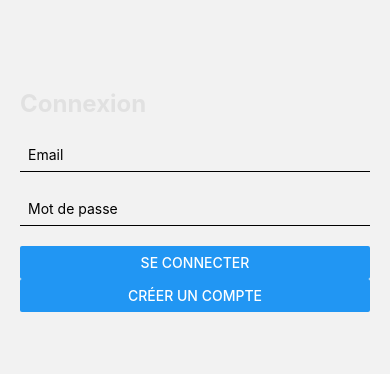
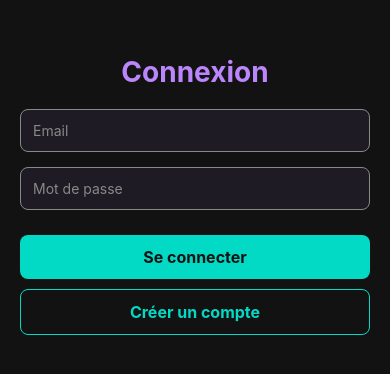
Before and after one commit to Youpsilon/TroDraule, a React Native app: screen /Login in a window 390 px wide. Shown: the part 222-596 px from the top of the page. Built offline with nearby package versions, Linux system fonts and the light colour scheme; no server answers; the database is empty.

Commit message:
login and signup css

```diff
--- a/src/screens/LoginScreen.tsx
+++ b/src/screens/LoginScreen.tsx
@@ -1,5 +1,13 @@
 import React, { useState } from "react";
-import { View, TextInput, Button, StyleSheet } from "react-native";
+import {
+    View,
+    StyleSheet,
+    TouchableOpacity,
+    TextInput,
+    SafeAreaView,
+    FlatList,
+    Image,
+} from 'react-native';
 import { signInWithEmailAndPassword } from "firebase/auth";
 import { auth } from "../../firebaseConfig";
 import { useNavigation } from "@react-navigation/native";
@@ -31,41 +39,96 @@ export default function LoginScreen() {
         <View style={styles.container}>
             <ThemedText style={styles.title}>Connexion</ThemedText>
 
-            {/* Affichage de l'erreur si besoin */}
             {error ? <ThemedText style={styles.error}>{error}</ThemedText> : null}
 
             <TextInput
                 style={styles.input}
                 placeholder="Email"
+                placeholderTextColor="#888"
                 value={email}
-                onChangeText={(text) => {
-                    setEmail(text);
-                }}
+                onChangeText={setEmail}
+                keyboardType="email-address"
             />
 
             <TextInput
                 style={styles.input}
                 placeholder="Mot de passe"
+                placeholderTextColor="#888"
                 value={password}
-                onChangeText={(text) => {
-                    setPassword(text);
-                }}
+                onChangeText={setPassword}
                 secureTextEntry
             />
 
-            <Button title="Se connecter" onPress={handleLogin} />
-            <Button
-                title="Créer un compte"
-                onPress={() => navigation.navigate("SignUp")}
-            />
+            <View style={styles.buttonContainer}>
+                <TouchableOpacity style={styles.button} onPress={handleLogin}>
+                    <ThemedText style={styles.buttonText}>Se connecter</ThemedText>
+                </TouchableOpacity>
 
+                <TouchableOpacity
+                    style={[styles.button, styles.secondaryButton]}
+                    onPress={() => navigation.navigate("SignUp")}
+                >
+                    <ThemedText style={[styles.buttonText, styles.secondaryButtonText]}>
+                        Créer un compte
+                    </ThemedText>
+                </TouchableOpacity>
+            </View>
         </View>
     );
+
 }
 
 const styles = StyleSheet.create({
-    container: { flex: 1, justifyContent: "center", padding: 20 },
-    title: { fontSize: 24, fontWeight: "bold", marginBottom: 20 },
-    input: { borderBottomWidth: 1, marginBottom: 20, padding: 8 },
-    error: { color: "red", marginBottom: 10 },
+    container: {
+        flex: 1,
+        justifyContent: "center",
+        alignItems: "center",
+        padding: 20,
+        backgroundColor: "#121212",
+    },
+    title: {
+        fontSize: 28,
+        fontWeight: "bold",
+        color: "#BB86FC",
+        marginBottom: 20,
+    },
+    input: {
+        width: "100%",
+        backgroundColor: "#1F1B24",
+        color: "#E1E1E1",
+        padding: 12,
+        borderRadius: 8,
+        borderWidth: 1,
+        borderColor: "#888",
+        marginBottom: 15,
+    },
+    error: {
+        color: "#CF6679",
+        fontSize: 14,
+        marginBottom: 10,
+    },
+    buttonContainer: {
+        width: "100%",
+        marginTop: 10,
+    },
+    button: {
+        backgroundColor: "#03dac6",
+        paddingVertical: 12,
+        borderRadius: 8,
+        alignItems: "center",
+        marginBottom: 10,
+    },
+    buttonText: {
+        color: "#121212",
+        fontWeight: "bold",
+        fontSize: 16,
+    },
+    secondaryButton: {
+        backgroundColor: "transparent",
+        borderWidth: 1,
+        borderColor: "#03dac6",
+    },
+    secondaryButtonText: {
+        color: "#03dac6",
+    },
 });
--- a/src/screens/SignUpScreen.tsx
+++ b/src/screens/SignUpScreen.tsx
@@ -1,5 +1,13 @@
 import React, { useState } from "react";
-import { View, TextInput, Button, StyleSheet } from "react-native";
+import {
+    View,
+    StyleSheet,
+    TouchableOpacity,
+    TextInput,
+    SafeAreaView,
+    FlatList,
+    Image,
+} from 'react-native';
 import { createUserWithEmailAndPassword } from "firebase/auth";
 import { setDoc, doc } from "firebase/firestore";
 import { auth, firestore } from "../../firebaseConfig";
@@ -61,6 +69,7 @@ export default function SignUpScreen() {
             <TextInput
                 style={styles.input}
                 placeholder="Nom"
+                placeholderTextColor="#888"
                 value={nom}
                 onChangeText={setNom}
             />
@@ -68,6 +77,7 @@ export default function SignUpScreen() {
             <TextInput
                 style={styles.input}
                 placeholder="Prénom"
+                placeholderTextColor="#888"
                 value={prenom}
                 onChangeText={setPrenom}
             />
@@ -75,6 +85,7 @@ export default function SignUpScreen() {
             <TextInput
                 style={styles.input}
                 placeholder="Email"
+                placeholderTextColor="#888"
                 value={email}
                 onChangeText={setEmail}
                 keyboardType="email-address"
@@ -83,19 +94,82 @@ export default function SignUpScreen() {
             <TextInput
                 style={styles.input}
                 placeholder="Mot de passe"
+                placeholderTextColor="#888"
                 value={password}
                 onChangeText={setPassword}
                 secureTextEntry
             />
 
-            <Button title="S'inscrire" onPress={handleSignUp} />
+            <View style={styles.buttonContainer}>
+                <TouchableOpacity style={styles.button} onPress={handleSignUp}>
+                    <ThemedText style={styles.buttonText}>S'inscrire</ThemedText>
+                </TouchableOpacity>
+
+                <TouchableOpacity
+                    style={[styles.button, styles.secondaryButton]}
+                    onPress={() => navigation.navigate("Login")}
+                >
+                    <ThemedText style={[styles.buttonText, styles.secondaryButtonText]}>
+                        Retour à la connexion
+                    </ThemedText>
+                </TouchableOpacity>
+            </View>
         </View>
     );
+
 }
 
 const styles = StyleSheet.create({
-    container: { flex: 1, justifyContent: "center", padding: 20 },
-    title: { fontSize: 24, fontWeight: "bold", marginBottom: 20 },
-    input: { borderBottomWidth: 1, marginBottom: 20, padding: 8 },
-    error: { color: "red", marginBottom: 10 },
+    container: {
+        flex: 1,
+        justifyContent: "center",
+        alignItems: "center",
+        padding: 20,
+        backgroundColor: "#121212",
+    },
+    title: {
+        fontSize: 28,
+        fontWeight: "bold",
+        color: "#BB86FC",
+        marginBottom: 20,
+    },
+    input: {
+        width: "100%",
+        backgroundColor: "#1F1B24",
+        color: "#E1E1E1",
+        padding: 12,
+        borderRadius: 8,
+        borderWidth: 1,
+        borderColor: "#888",
+        marginBottom: 15,
+    },
+    error: {
+        color: "#CF6679",
+        fontSize: 14,
+        marginBottom: 10,
+    },
+    buttonContainer: {
+        width: "100%",
+        marginTop: 10,
+    },
+    button: {
+        backgroundColor: "#03dac6",
+        paddingVertical: 12,
+        borderRadius: 8,
+        alignItems: "center",
+        marginBottom: 10,
+    },
+    buttonText: {
+        color: "#121212",
+        fontWeight: "bold",
+        fontSize: 16,
+    },
+    secondaryButton: {
+        backgroundColor: "transparent",
+        borderWidth: 1,
+        borderColor: "#03dac6",
+    },
+    secondaryButtonText: {
+        color: "#03dac6",
+    },
 });
```
